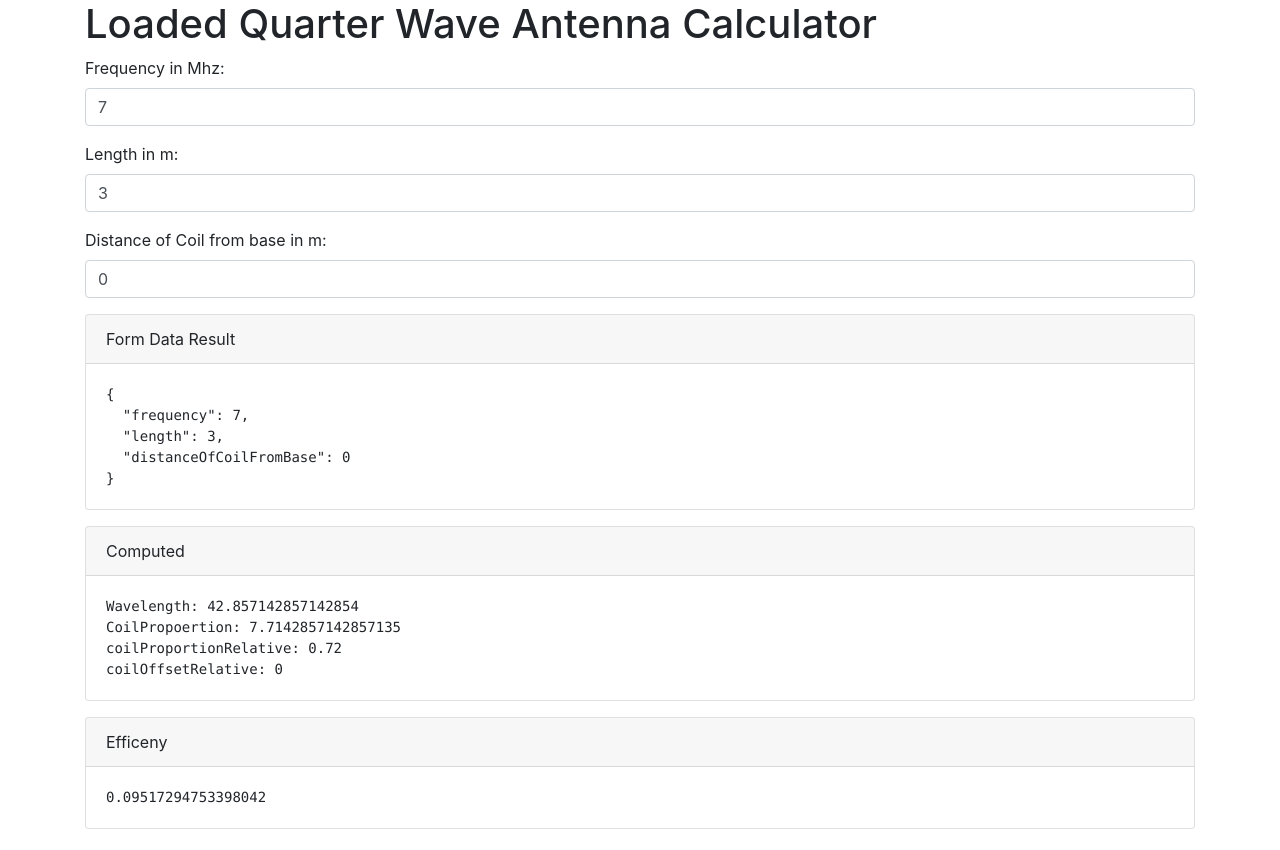
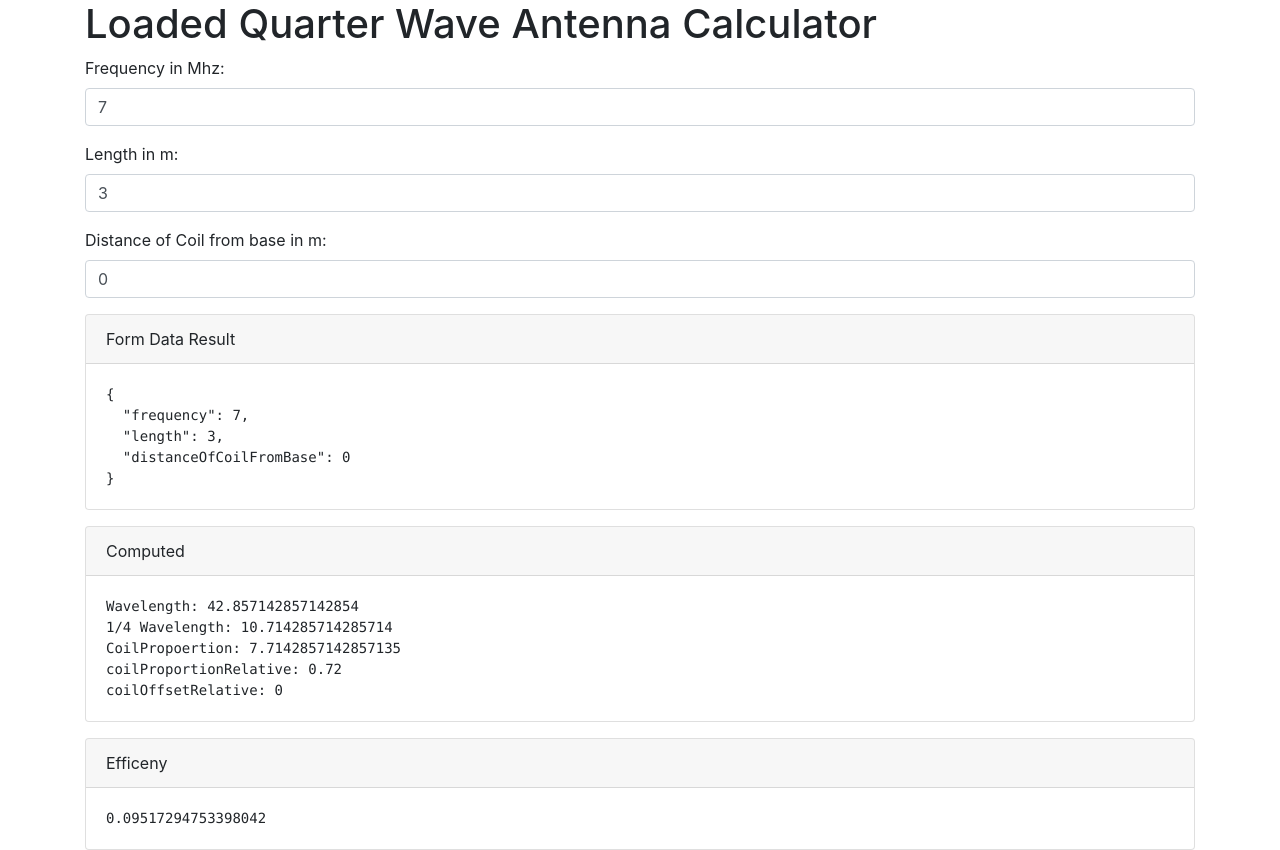
Before and after one commit to pulponair/lqwa-calculator, a Vue app: page / in a window 1280 px wide. Before the commit the page ends 829 px from the top, so only its background shows below. Built offline with nearby package versions, Linux system fonts and the light colour scheme.

Commit message:
[FEATURE] Add 1/4 lamda output

```diff
--- a/src/components/InputForm.vue
+++ b/src/components/InputForm.vue
@@ -35,6 +35,7 @@
         </b-card>
         <b-card class="mt-3" header="Computed">
             <pre class="m-0">Wavelength: {{ waveLength }}</pre>
+            <pre class="m-0">1/4 Wavelength: {{ quarterWaveLength }}</pre>
             <pre class="m-0">CoilPropoertion: {{ coilProportion }}</pre>
             <pre class="m-0">coilProportionRelative: {{ coilProportionRelative }}</pre>
             <pre class="m-0">coilOffsetRelative: {{ coilOffsetRelative }}</pre>
```
